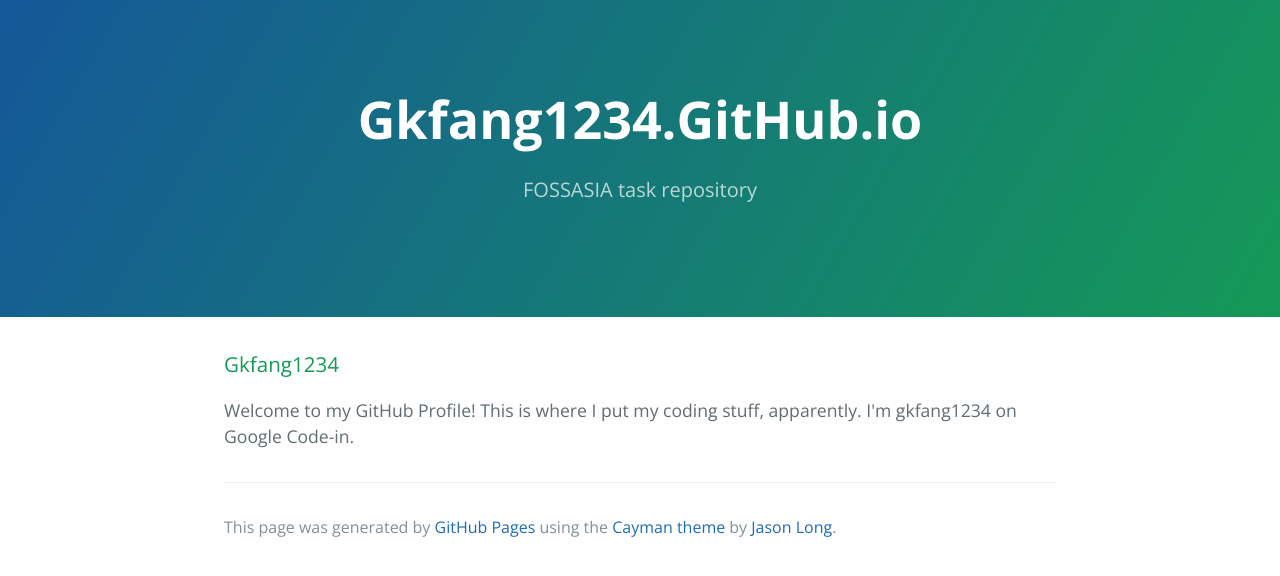
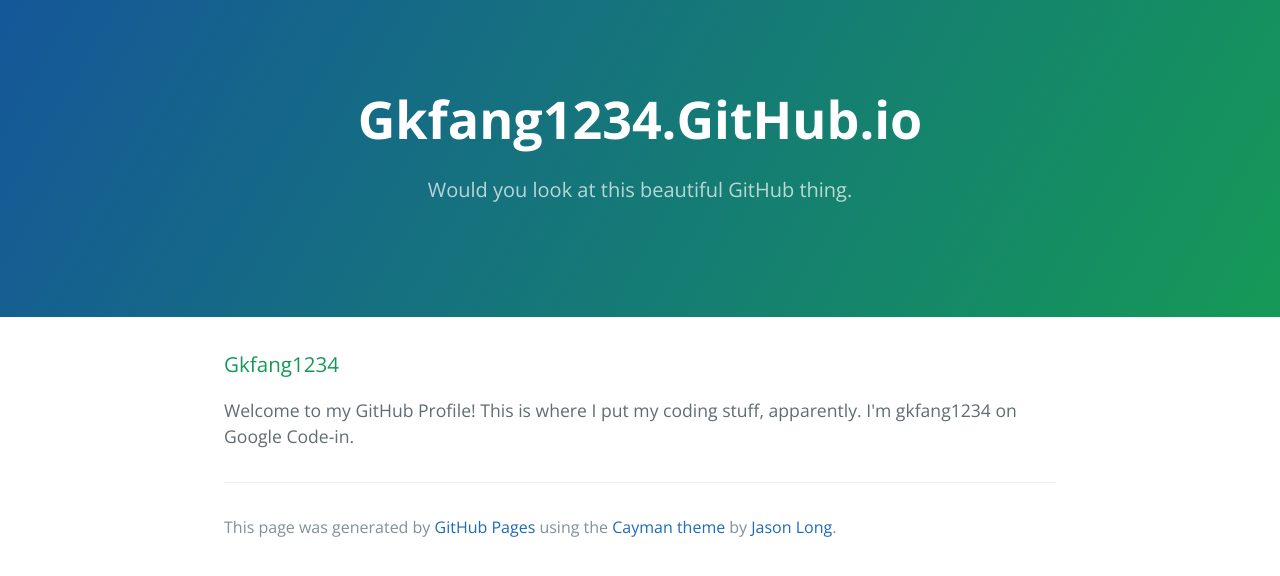
Before and after one commit to gkfang1234/gkfang1234.github.io, a plain HTML site: page index.html in a window 1280 px wide. Drawn offline with nearby package versions, Linux system fonts and the light colour scheme.

Commit message:
Update index.html

```diff
--- a/index.html
+++ b/index.html
@@ -12,7 +12,7 @@
   <body>
     <section class="page-header">
       <h1 class="project-name">Gkfang1234.GitHub.io</h1>
-      <h2 class="project-tagline">FOSSASIA task repository</h2>
+      <h2 class="project-tagline">Would you look at this beautiful GitHub thing.</h2>
     </section>
 
     <section class="main-content">
```
